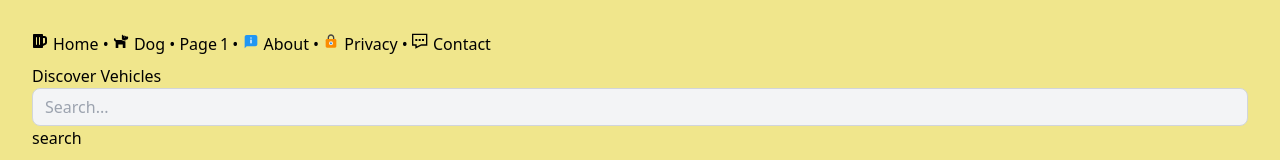
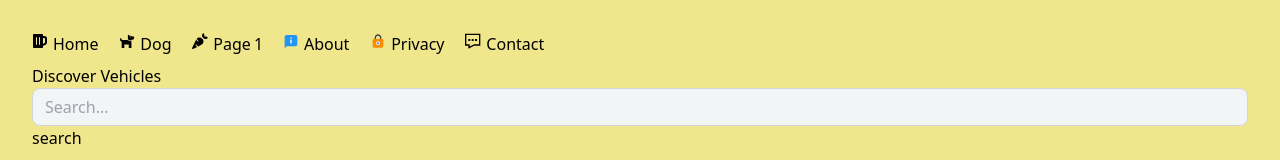
Before and after one commit to einSelbst/overnext, a Next.js app: page /dog in a window 1280 px wide. Shown: the top 160 px of the page. Built offline with nearby package versions, Linux system fonts and the light colour scheme; a web font is replaced by a local one.

Commit message:
refactor: dedicated menu items

```diff
--- /dev/null
+++ b/src/components/layout/menu-item.tsx
@@ -0,0 +1,58 @@
+import Link from 'next/link'
+import * as PropTypes from 'prop-types'
+import * as React from 'react'
+import { FaCarrot } from 'react-icons/fa'
+
+/**
+ * @see {@link https://gist.github.com/busypeoples/6ac09e8dd63a12f78603fd76aa9cf580}
+ * @see {@link https://https://dev.to/busypeoples/notes-on-typescript-inferring-react-proptypes-1g88}
+ */
+type InferPropertyTypes<
+  PropertyTypes,
+  DefaultProps = unknown,
+  Props = PropTypes.InferProps<PropertyTypes>
+> = {
+  [Key in keyof Props]: Key extends keyof DefaultProps
+    ? Props[Key] | DefaultProps[Key]
+    : Props[Key]
+}
+
+/**
+ * A single Menu Item for usage in navigation
+ */
+const MenuItem: React.FC<MenuItemProps> = (
+  props: MenuItemProps
+): React.ReactElement => {
+  const myIcon = React.createElement(props.icon)
+  return (
+    <>
+      <Link href={props.path}>
+        <a>
+          {myIcon}
+          {props.title}
+        </a>
+      </Link>
+      &nbsp; &nbsp; &nbsp;
+    </>
+  )
+}
+
+const menuItemPropertyTypes = {
+  title: PropTypes.string.isRequired,
+  path: PropTypes.string.isRequired,
+  icon: PropTypes.func.isRequired,
+}
+
+const menuItemDefaultProps = {
+  icon: FaCarrot,
+}
+
+type MenuItemProps = InferPropertyTypes<
+  typeof menuItemPropertyTypes,
+  typeof menuItemDefaultProps
+>
+
+MenuItem.propTypes = menuItemPropertyTypes
+MenuItem.defaultProps = menuItemDefaultProps
+
+export default MenuItem
--- a/src/components/layout/navigation.tsx
+++ b/src/components/layout/navigation.tsx
@@ -1,7 +1,8 @@
 import Link from 'next/link'
-import { FaBeer, FaDog } from 'react-icons/fa'
+import { FaBeer, FaCarrot, FaDog } from 'react-icons/fa'
 import { FcAbout, FcPrivacy } from 'react-icons/fc'
 import { GrContact } from 'react-icons/gr'
+import MenuItem from './menu-item'
 
 type Props = {
   readonly success: boolean
@@ -12,44 +13,12 @@ type Props = {
 const Navigation = (props: Props): ComponentReturnType => (
   <>
     <nav title='Site Navigation'>
-      <Link href='/'>
-        <a>
-          <FaBeer />
-          Home
-        </a>
-      </Link>
-      &nbsp;&bull;&nbsp;
-      <Link href='/dog'>
-        <a>
-          <FaDog />
-          Dog
-        </a>
-      </Link>
-      &nbsp;&bull;&nbsp;
-      <Link href='/page-1'>
-        <a>Page 1</a>
-      </Link>
-      &nbsp;&bull;&nbsp;
-      <Link href='/legal/about'>
-        <a>
-          <FcAbout />
-          About
-        </a>
-      </Link>
-      &nbsp;&bull;&nbsp;
-      <Link href='/legal/privacy'>
-        <a>
-          <FcPrivacy />
-          Privacy
-        </a>
-      </Link>
-      &nbsp;&bull;&nbsp;
-      <Link href='/legal/contact'>
-        <a>
-          <GrContact />
-          Contact
-        </a>
-      </Link>
+      <MenuItem title='Home' path='/' icon={FaBeer} />
+      <MenuItem title='Dog' path='/dog' icon={FaDog} />
+      <MenuItem title='Page 1' path='/page-1' icon={FaCarrot} />
+      <MenuItem title='About' path='/legal/about' icon={FcAbout} />
+      <MenuItem title='Privacy' path='/legal/privacy' icon={FcPrivacy} />
+      <MenuItem title='Contact' path='/legal/contact' icon={GrContact} />
       {/* @see https://github.com/sindresorhus/react-extras#choose */}
       <div>
         {(() => {
```
